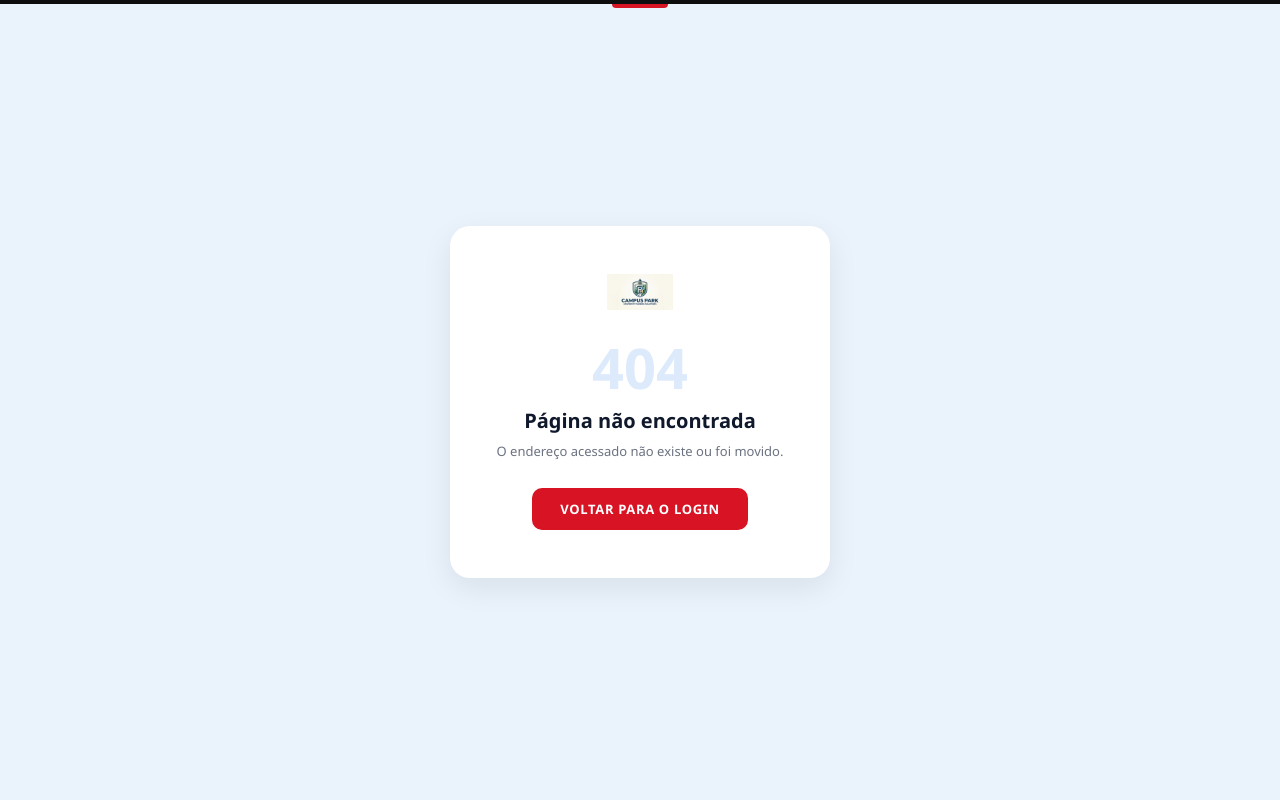
After one commit to HeloisaRebello17/CampusPark, a Django app: template campuspark/templates/404.html in a window 1280 px wide. The commit adds this page. Run offline with Django 5.2, Linux system fonts and the light colour scheme; the template is opened without the code that fills it, so the values that code supplies are empty; parts of the project's set-up code (start-up, migrations or seed data) failed here and were passed over.

Commit message:
feat(operador): pagina 404 customizada
Evita que rotas inexistentes exponham a pagina de debug do Django (lista
de padroes de URL) quando DEBUG=False. So passa a valer em producao/staging
com DEBUG=False; em desenvolvimento (DEBUG=True) o Django continua usando
sua propria pagina tecnica de depuracao.

```diff
--- a/campuspark/static/css/base.css
+++ b/campuspark/static/css/base.css
@@ -77,3 +77,64 @@ a {
     background: #e8f0fe;
     color: var(--azul);
 }
+
+.erro-tela {
+    min-height: calc(100vh - 4px);
+    display: flex;
+    align-items: center;
+    justify-content: center;
+    padding: 20px;
+}
+
+.erro-card {
+    background: var(--branco);
+    border-radius: var(--card-radius);
+    padding: 48px 40px;
+    width: 100%;
+    max-width: 380px;
+    text-align: center;
+    box-shadow: 0 10px 30px rgba(16, 24, 44, 0.08);
+}
+
+.erro-logo {
+    height: 36px;
+    margin-bottom: 24px;
+}
+
+.erro-codigo {
+    display: block;
+    font-size: 56px;
+    font-weight: 800;
+    color: var(--campo-fundo);
+    line-height: 1;
+}
+
+.erro-card h1 {
+    font-size: 20px;
+    font-weight: 700;
+    color: var(--texto);
+    margin: 12px 0 8px;
+}
+
+.erro-card p {
+    color: var(--texto-suave);
+    font-size: 13px;
+    margin: 0 0 28px;
+}
+
+.erro-botao {
+    display: inline-block;
+    padding: 12px 28px;
+    border-radius: 10px;
+    background: var(--vermelho);
+    color: var(--branco);
+    text-decoration: none;
+    font-size: 13px;
+    font-weight: 700;
+    text-transform: uppercase;
+    letter-spacing: 0.05em;
+}
+
+.erro-botao:hover {
+    background: var(--vermelho-escuro);
+}
--- /dev/null
+++ b/campuspark/templates/404.html
@@ -0,0 +1,16 @@
+{% extends "base.html" %}
+{% load static %}
+
+{% block title %}Página não encontrada — CampusPark{% endblock %}
+
+{% block content %}
+<div class="erro-tela">
+    <div class="erro-card">
+        <img class="erro-logo" src="{% static 'images/CampusPark_LogoAzul.png' %}" alt="CampusPark">
+        <span class="erro-codigo">404</span>
+        <h1>Página não encontrada</h1>
+        <p>O endereço acessado não existe ou foi movido.</p>
+        <a href="{% url 'operador-login' %}" class="erro-botao">Voltar para o login</a>
+    </div>
+</div>
+{% endblock %}
```
